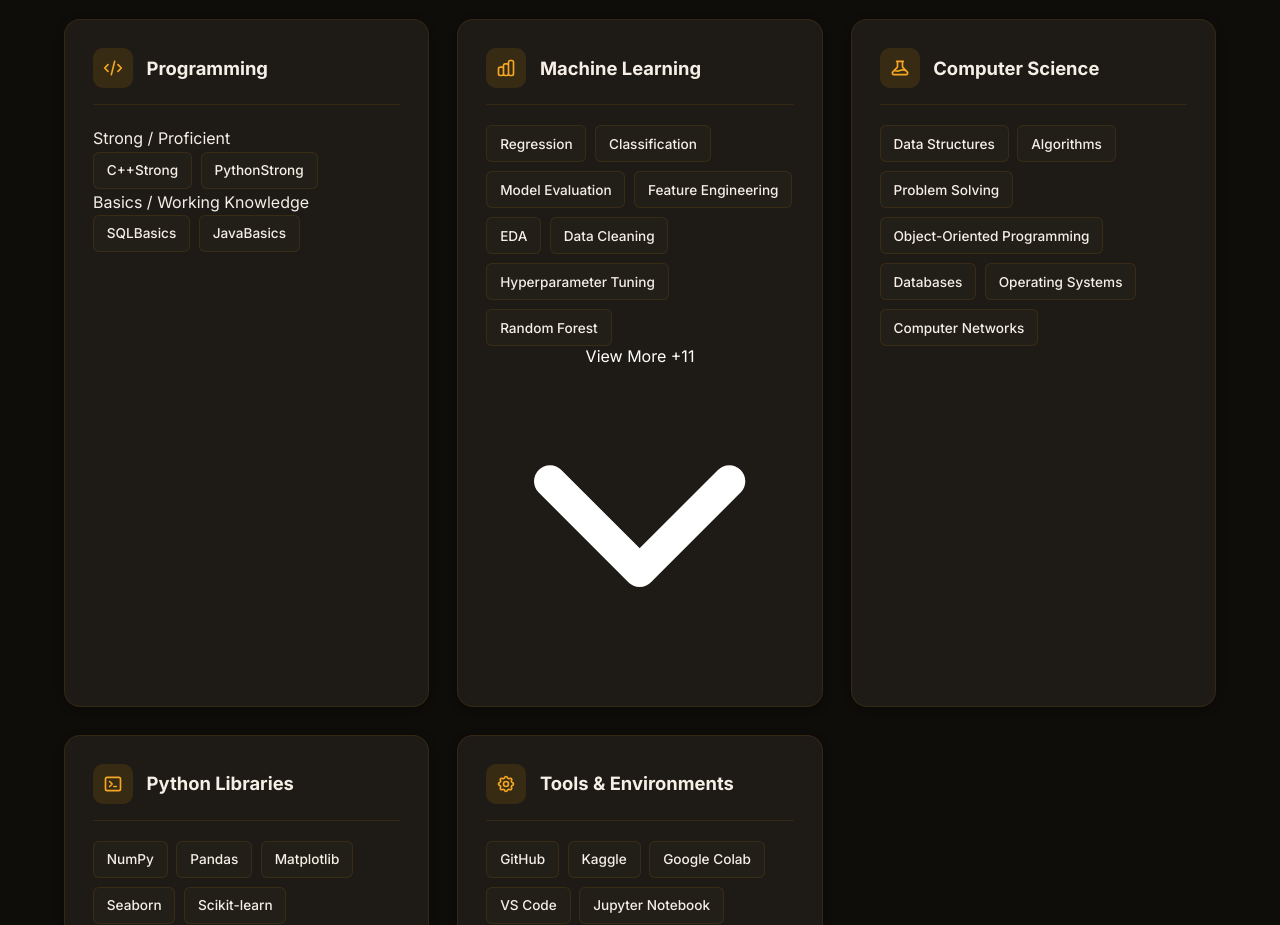
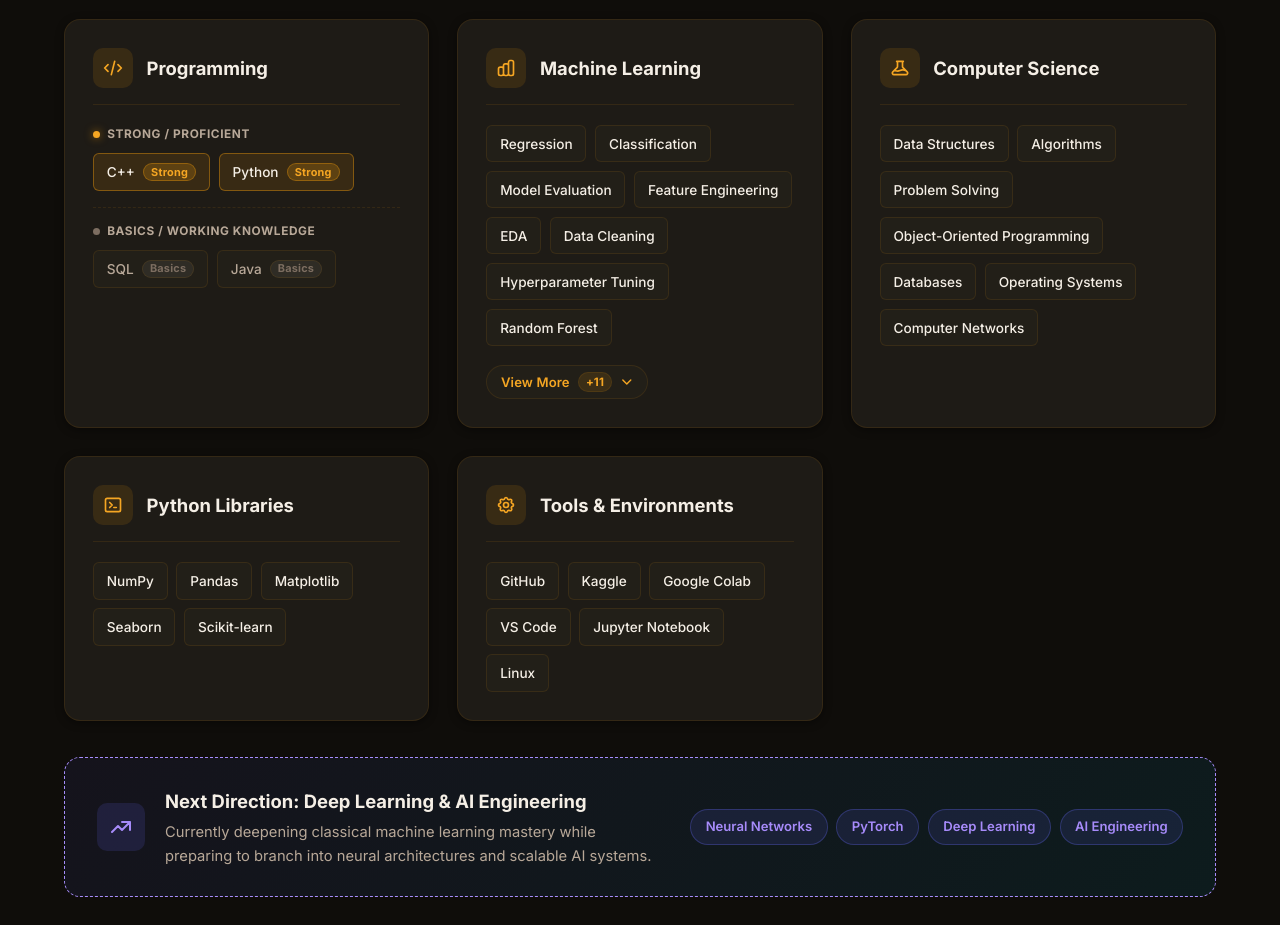
Before and after one commit to mohamedkaboshrief/My_Portfolio, a plain HTML site: page index.html in a window 1280 px wide. Shown: the part 2220-3145 px from the top of the page. Drawn offline with Linux system fonts and the light colour scheme.

Commit message:
Add styles for skill proficiency groups and badges

```diff
--- a/css/style.css
+++ b/css/style.css
@@ -898,6 +898,176 @@
   color: var(--accent-primary);
   background: var(--bg-tag);
   transform: translateY(-1px);
+}
+
+/* Programming Skill Proficiency Groups & Tags */
+.skill-level-group {
+  display: flex;
+  flex-direction: column;
+  gap: 0.55rem;
+}
+
+.skill-level-group + .skill-level-group {
+  margin-top: 1rem;
+  padding-top: 0.9rem;
+  border-top: 1px dashed var(--border-subtle);
+}
+
+.skill-level-header {
+  display: flex;
+  align-items: center;
+  gap: 0.45rem;
+}
+
+.skill-level-indicator {
+  width: 7px;
+  height: 7px;
+  border-radius: 50%;
+  display: inline-block;
+  flex-shrink: 0;
+}
+
+.skill-level-indicator.strong {
+  background: var(--accent-primary);
+  box-shadow: 0 0 8px rgba(245, 158, 11, 0.6);
+}
+
+.skill-level-indicator.basic {
+  background: var(--text-muted);
+}
+
+.skill-level-title {
+  font-size: 0.74rem;
+  font-weight: 700;
+  text-transform: uppercase;
+  letter-spacing: 0.05em;
+  color: var(--text-secondary);
+}
+
+/* Badge variants for Strong vs Basics */
+.skill-badge--strong {
+  background: var(--bg-tag);
+  border-color: var(--border-accent);
+  color: var(--text-primary);
+  gap: 0.5rem;
+}
+
+.skill-badge--strong:hover {
+  border-color: var(--accent-primary);
+  background: var(--bg-tag-hover);
+  box-shadow: 0 4px 14px rgba(245, 158, 11, 0.16);
+}
+
+.skill-badge--basic {
+  background: var(--bg-surface-elevated);
+  border-color: var(--border-subtle);
+  color: var(--text-secondary);
+  gap: 0.5rem;
+}
+
+.skill-badge-tag {
+  display: inline-flex;
+  align-items: center;
+  font-size: 0.68rem;
+  font-weight: 700;
+  padding: 0.1rem 0.45rem;
+  border-radius: var(--radius-full);
+  letter-spacing: 0.02em;
+  line-height: 1.2;
+}
+
+.skill-badge-tag.strong {
+  background: rgba(245, 158, 11, 0.2);
+  color: var(--accent-primary);
+  border: 1px solid rgba(245, 158, 11, 0.35);
+}
+
+.skill-badge-tag.basic {
+  background: rgba(255, 255, 255, 0.06);
+  color: var(--text-muted);
+  border: 1px solid var(--border-subtle);
+}
+
+[data-theme="light"] .skill-badge-tag.basic {
+  background: rgba(0, 0, 0, 0.05);
+  color: var(--text-secondary);
+}
+
+/* Expandable Skills Accordion & Transitions */
+.skill-badges-expandable {
+  display: grid;
+  grid-template-rows: 0fr;
+  transition: grid-template-rows var(--transition-normal), opacity var(--transition-normal), margin var(--transition-normal);
+  opacity: 0;
+  margin-top: 0;
+}
+
+.skill-badges-expandable.is-expanded {
+  grid-template-rows: 1fr;
+  opacity: 1;
+  margin-top: 0.55rem;
+}
+
+.skill-badges-expandable-inner {
+  overflow: hidden;
+}
+
+/* View More / View Less Toggle Button */
+.skill-toggle-btn {
+  margin-top: 1.15rem;
+  align-self: flex-start;
+  display: inline-flex;
+  align-items: center;
+  gap: 0.5rem;
+  padding: 0.42rem 0.85rem;
+  border-radius: var(--radius-full);
+  background: var(--bg-surface-elevated);
+  border: 1px solid var(--border-subtle);
+  color: var(--accent-primary);
+  font-family: inherit;
+  font-size: 0.82rem;
+  font-weight: 600;
+  cursor: pointer;
+  letter-spacing: 0.01em;
+  transition: all var(--transition-fast);
+}
+
+.skill-toggle-btn:hover {
+  background: var(--bg-tag);
+  border-color: var(--border-accent);
+  color: var(--accent-primary-hover);
+  transform: translateY(-1px);
+  box-shadow: 0 4px 14px rgba(245, 158, 11, 0.12);
+}
+
+.skill-toggle-btn:focus-visible {
+  outline: 2px solid var(--accent-primary);
+  outline-offset: 2px;
+}
+
+.skill-toggle-pill {
+  display: inline-flex;
+  align-items: center;
+  justify-content: center;
+  padding: 0.1rem 0.45rem;
+  font-size: 0.72rem;
+  font-weight: 700;
+  border-radius: var(--radius-full);
+  background: var(--bg-tag);
+  border: 1px solid var(--border-subtle);
+  color: var(--accent-primary);
+  transition: opacity var(--transition-fast), transform var(--transition-fast);
+}
+
+.skill-toggle-icon {
+  width: 0.85rem;
+  height: 0.85rem;
+  transition: transform var(--transition-normal);
+  stroke: currentColor;
+}
+
+.skill-toggle-btn.is-expanded .skill-toggle-icon {
+  transform: rotate(180deg);
 }
 
 /* Future Horizon / Next Direction Card */
```
